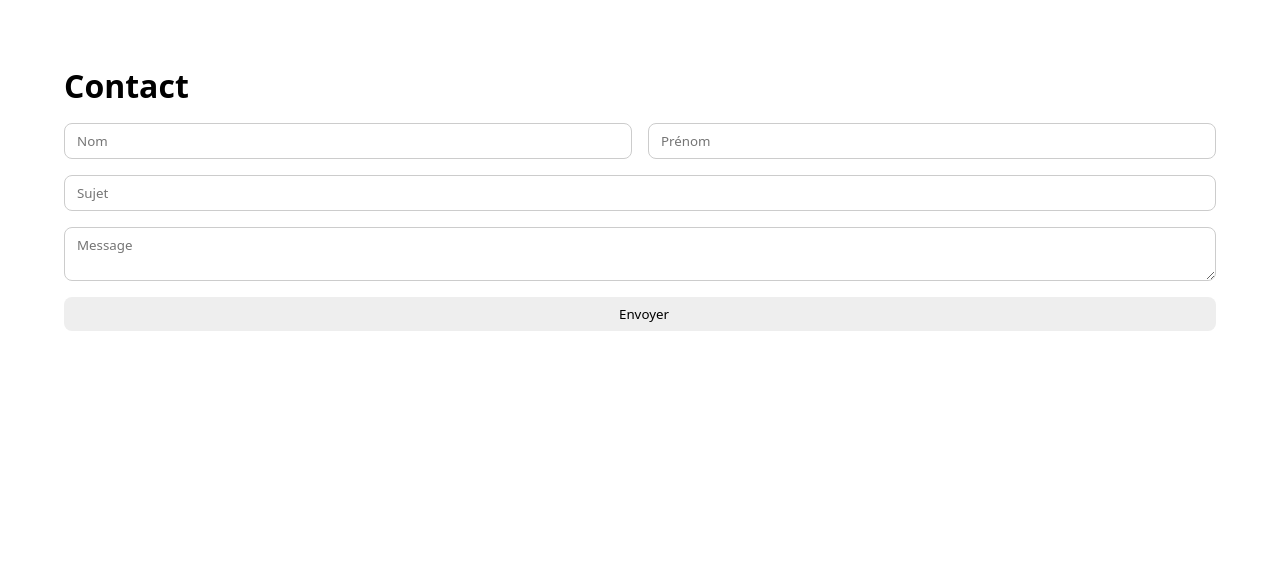
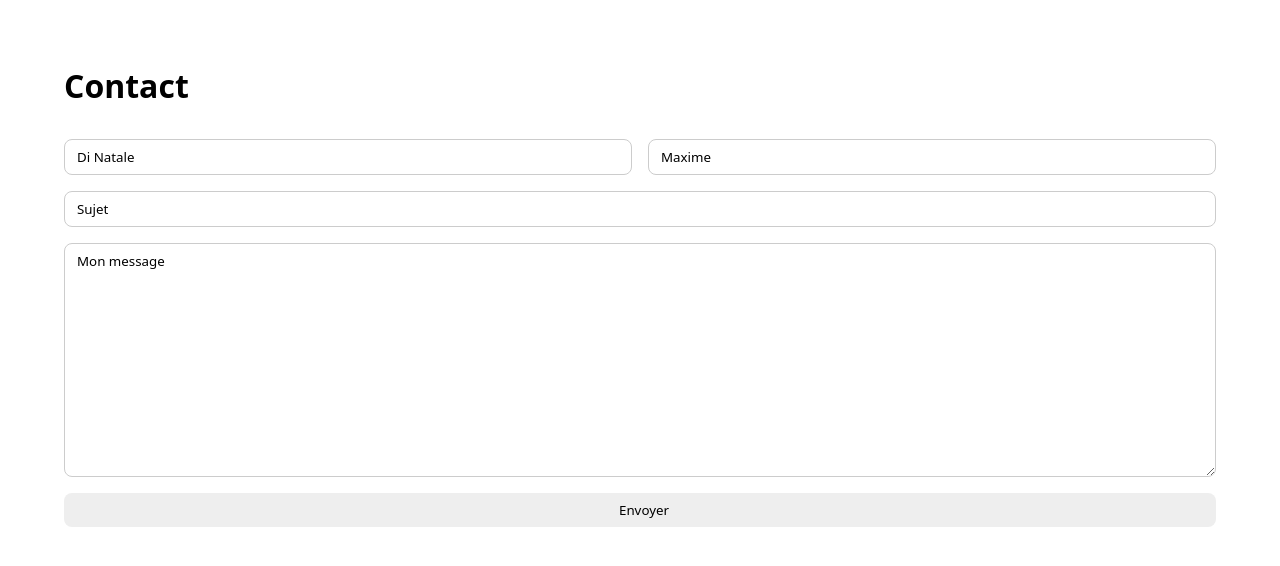
Before and after one commit to mohamedr/scv, a SvelteKit app: page /contact in a window 1280 px wide. Shown: the top 566 px of the page. Built offline with nearby package versions, Linux system fonts and the light colour scheme.

Commit message:
better example

```diff
--- a/src/app.scss
+++ b/src/app.scss
@@ -22,7 +22,7 @@
 *::after,
 *::before {
 	font-family: inherit;
-	color: inherit;
+	color: var(--on-color-50);
 
 	padding: 0;
 	margin: 0;
@@ -43,6 +43,11 @@ textarea {
 
 	&:focus {
 		outline-width: 3px;
+	}
+
+	&:disabled {
+		opacity: 0.75;
+		pointer-events: none;
 	}
 }
 
@@ -75,4 +80,9 @@ button {
 	align-items: center;
 	gap: 0.5rem;
 	justify-content: center;
+
+	&:disabled {
+		pointer-events: none;
+		opacity: 0.5;
+	}
 }
--- /dev/null
+++ b/src/lib/functions/api.js
@@ -0,0 +1,34 @@
+import { deserialize } from '$app/forms';
+
+export const api = {
+	/**
+	 * @param {string} endpoint
+	 * @param {Record<string, string | Blob>} [payload={}]
+	 */
+	async action(endpoint, payload = {}) {
+		const body = new FormData();
+
+		for (const key in payload) {
+			const value = payload[key];
+			body.set(key, value);
+		}
+
+		const response = await fetch(endpoint, {
+			method: 'POST',
+			body
+		});
+
+		const result = deserialize(await response.text());
+
+		switch (result.type) {
+			case 'success':
+				return result.data;
+
+			case 'error':
+				throw result.error;
+
+			default:
+				throw new Error(`Unknown ${result.status} error of type: ${result.type}`);
+		}
+	}
+};
--- a/src/routes/contact/+page.server.js
+++ b/src/routes/contact/+page.server.js
@@ -1,3 +1,5 @@
+import { error } from '@sveltejs/kit';
+
 /**
  * @type {import("./$types").Actions}
  */
@@ -5,16 +7,24 @@ export const actions = {
 	async sendEmail({ request }) {
 		const form = await request.formData();
 		const payload = {
-			firstname: form.get('firstname'),
-			lastname: form.get('lastname'),
-			subject: form.get('subject'),
-			message: form.get('message')
+			firstname: /** @type {string} */ (form.get('firstname')),
+			lastname: /** @type {string} */ (form.get('lastname')),
+			subject: /** @type {string} */ (form.get('subject')),
+			message: /** @type {string} */ (form.get('message'))
 		};
 
 		console.log(payload);
 
+		await new Promise((resolve) => setTimeout(resolve, 2000)); // Wait 2s
+
+		if (payload.subject.length <= 2) {
+			throw error(400, {
+				message: 'Le sujet doit faire plus de 2 caractères.'
+			});
+		}
+
 		return {
-			success: true
+			data: 'Some data'
 		};
 	}
 };
--- a/src/routes/contact/+page.svelte
+++ b/src/routes/contact/+page.svelte
@@ -1,26 +1,91 @@
 <script>
-	import { enhance } from '$app/forms';
+	import { dev } from '$app/environment';
+	import { api } from '$lib/functions/api';
+	import { expoOut } from 'svelte/easing';
+	import { slide } from 'svelte/transition';
 
-	let { form } = $props();
+	/**
+	 * @type {any}
+	 */
+	let errors = $state(undefined);
+
+	let submitting = $state(false);
+	let payload = $state({
+		firstname: dev ? 'Maxime' : '',
+		lastname: dev ? 'Di Natale' : '',
+		subject: dev ? 'Sujet' : '',
+		message: dev ? 'Mon message' : ''
+	});
+
+	/**
+	 * @param {SubmitEvent} e
+	 */
+	async function submit(e) {
+		e.preventDefault();
+		submitting = true;
+
+		try {
+			const response = await api.action('?/sendEmail', payload);
+
+			// success
+			console.log(response);
+		} catch (error) {
+			errors = error;
+		} finally {
+			submitting = false;
+		}
+	}
 </script>
 
 <main>
 	<h1>Contact</h1>
 
-	{#if form?.success}
-		<p>Merci!</p>
-	{:else}
-		<form method="POST" action="?/sendEmail" use:enhance>
-			<input type="text" placeholder="Nom" name="lastname" />
-			<input type="text" placeholder="Prénom" name="firstname" />
-			<input type="text" placeholder="Sujet" name="subject" />
-			<textarea cols="12" placeholder="Message" name="message"></textarea>
-			<button type="submit">
-				<iconify-icon icon="fa6-solid:paper-plane"></iconify-icon>
-				Envoyer
-			</button>
-		</form>
-	{/if}
+	<form onsubmit={submit}>
+		{#if errors}
+			<p transition:slide={{ easing: expoOut }} class="details danger">Oops : {errors.message}</p>
+		{/if}
+
+		<input
+			type="text"
+			placeholder="Nom"
+			name="lastname"
+			bind:value={payload.lastname}
+			required
+			disabled={submitting}
+		/>
+
+		<input
+			type="text"
+			placeholder="Prénom"
+			name="firstname"
+			bind:value={payload.firstname}
+			required
+			disabled={submitting}
+		/>
+
+		<input
+			type="text"
+			placeholder="Sujet"
+			name="subject"
+			bind:value={payload.subject}
+			required
+			disabled={submitting}
+		/>
+
+		<textarea
+			rows="12"
+			placeholder="Écrivez votre message ici"
+			name="message"
+			required
+			disabled={submitting}
+			bind:value={payload.message}
+		></textarea>
+
+		<button type="submit" disabled={submitting}>
+			<iconify-icon icon="fa6-solid:paper-plane"></iconify-icon>
+			Envoyer
+		</button>
+	</form>
 </main>
 
 <style>
@@ -36,10 +101,15 @@
 		display: grid;
 		gap: 1rem;
 		grid-template-areas:
+			'details details'
 			'lastname firstname'
 			'subject subject'
 			'message message'
 			'submit submit';
+	}
+
+	.details {
+		grid-area: details;
 	}
 
 	[name='firstname'] {
```
